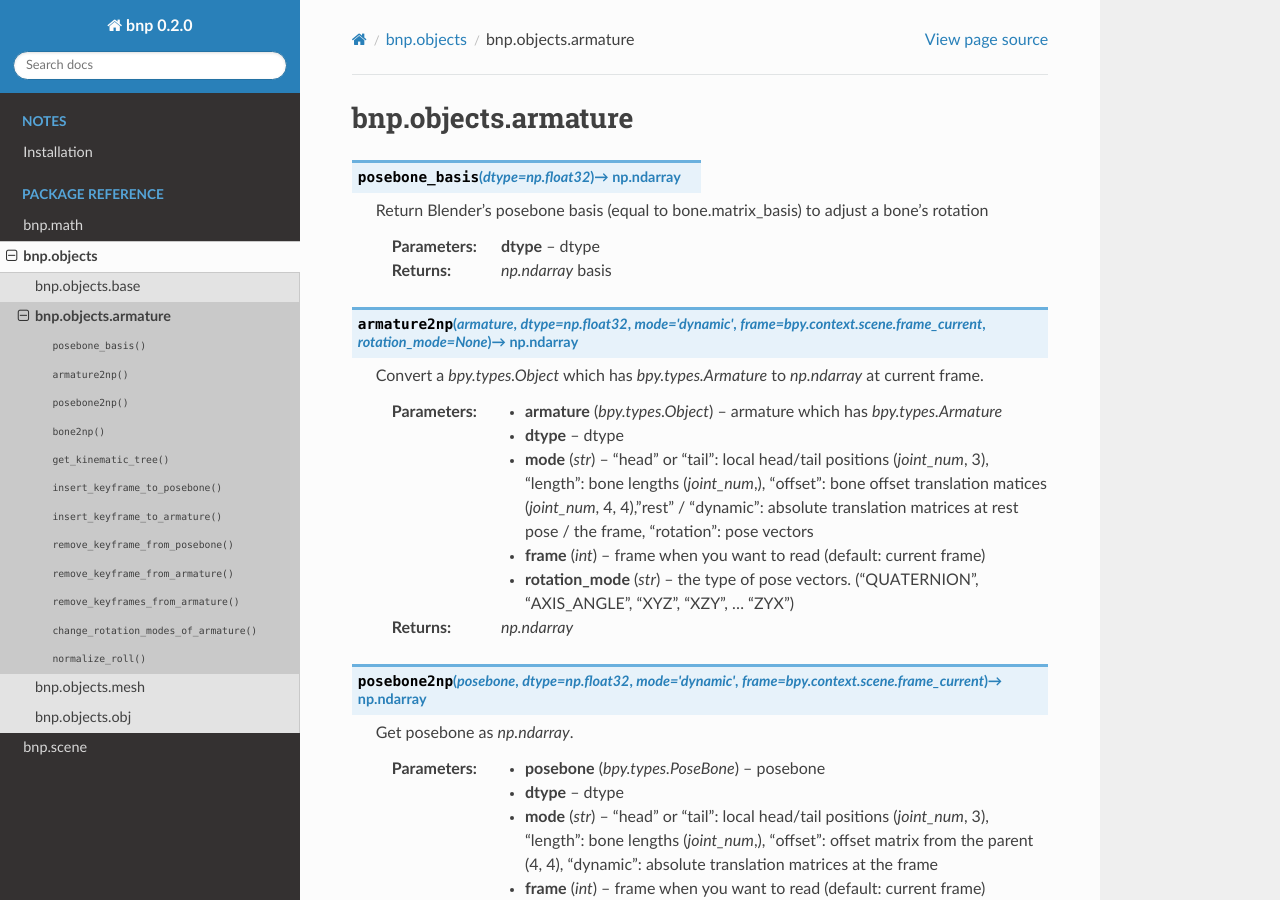
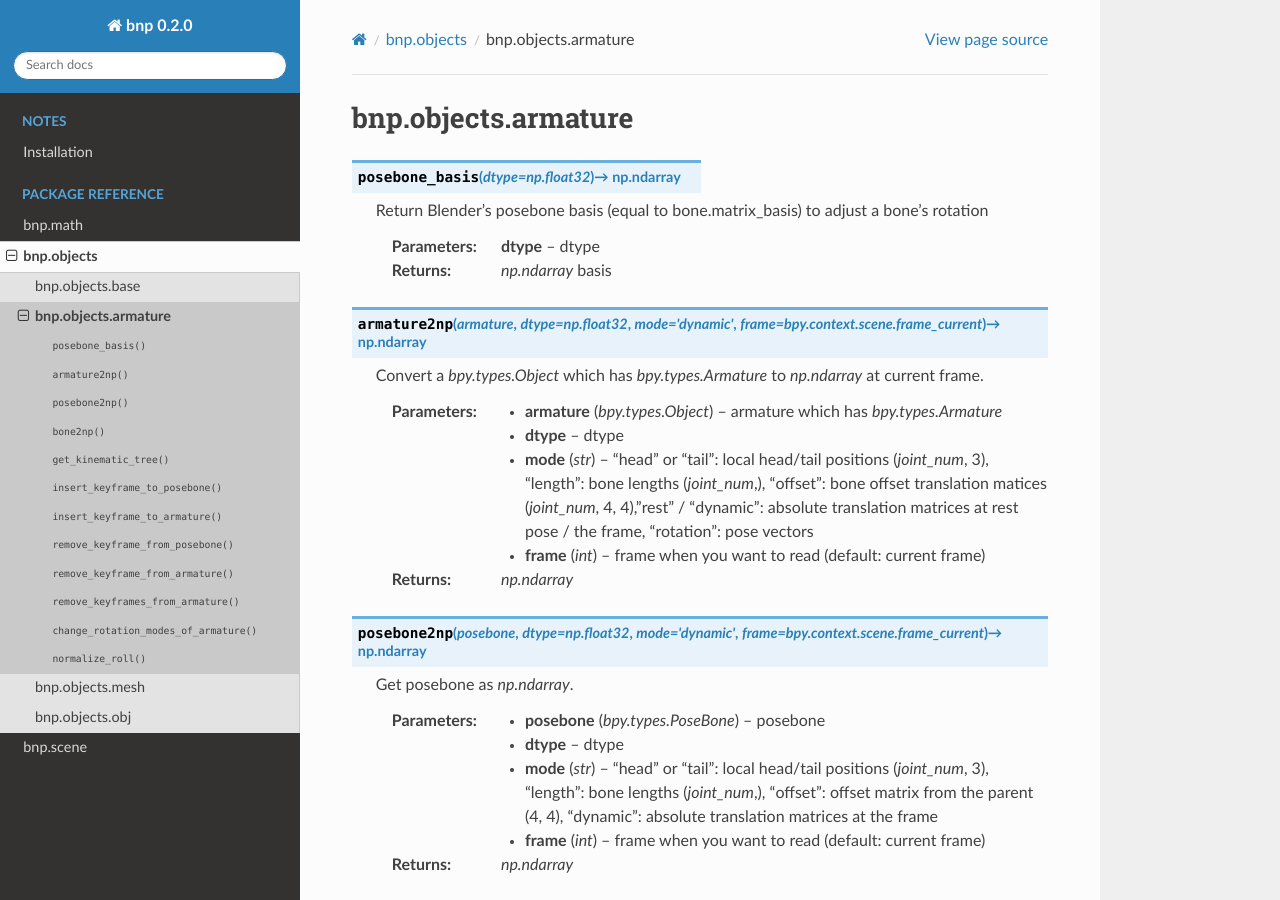
Before and after one commit to j20232/bnp, a Sphinx documentation site: the page built from docs/source/modules/objects_modules/armature.rst, in a window 1280 px wide and 900 px high. Built offline with Sphinx 7.4.7 and the Read the Docs theme 2.0.0, drawn with Linux system fonts in a browser that asks for light colours.

Commit message:
rm rotation_mode

```diff
--- a/docs/source/modules/objects_modules/armature.rst
+++ b/docs/source/modules/objects_modules/armature.rst
@@ -10,7 +10,7 @@
     :return: `np.ndarray` basis
 
 
-.. py:function:: armature2np(armature, dtype=np.float32, mode="dynamic", frame=bpy.context.scene.frame_current, rotation_mode=None) -> np.ndarray
+.. py:function:: armature2np(armature, dtype=np.float32, mode="dynamic", frame=bpy.context.scene.frame_current) -> np.ndarray
 
     Convert a `bpy.types.Object` which has `bpy.types.Armature` to `np.ndarray` at current frame.
 
@@ -18,7 +18,6 @@
     :param dtype: dtype
     :param str mode: "head" or "tail": local head/tail positions (`joint_num`, 3), "length": bone lengths (`joint_num`,), "offset": bone offset translation matices (`joint_num`, 4, 4),"rest" / "dynamic": absolute translation matrices at rest pose / the frame, "rotation": pose vectors
     :param int frame: frame when you want to read (default: current frame)
-    :param str rotation_mode: the type of pose vectors. ("QUATERNION", "AXIS_ANGLE", "XYZ", "XZY", ... "ZYX")
     :return: `np.ndarray`
 
 
```
Also changed, not shown: 1 other file.
